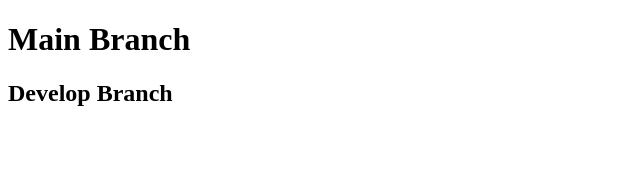
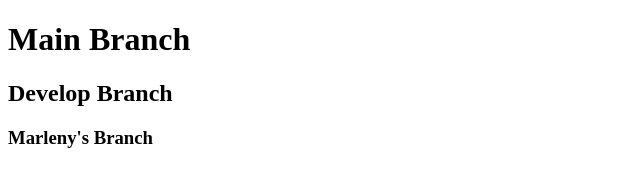
Before and after one commit to CoreyGossett/TeamGit, a plain HTML site: page index.html in a window 1280 px wide. Shown: the whole page, without its empty margins (0-640 px from the left). Drawn offline with Linux system fonts and the light colour scheme.

Commit message:
marlenys branch

```diff
--- a/index.html
+++ b/index.html
@@ -9,5 +9,6 @@
 <body>
     <h1>Main Branch</h1>
     <h2>Develop Branch</h2>
+    <h3>Marleny's Branch</h3>
 </body>
 </html>
```
